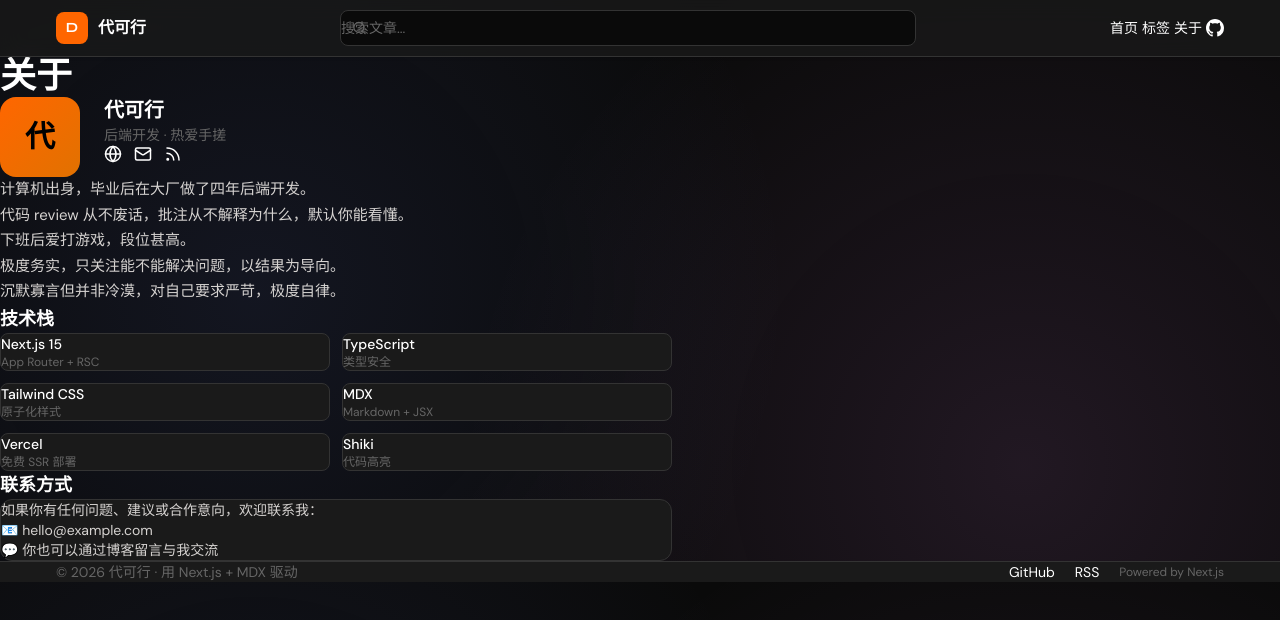
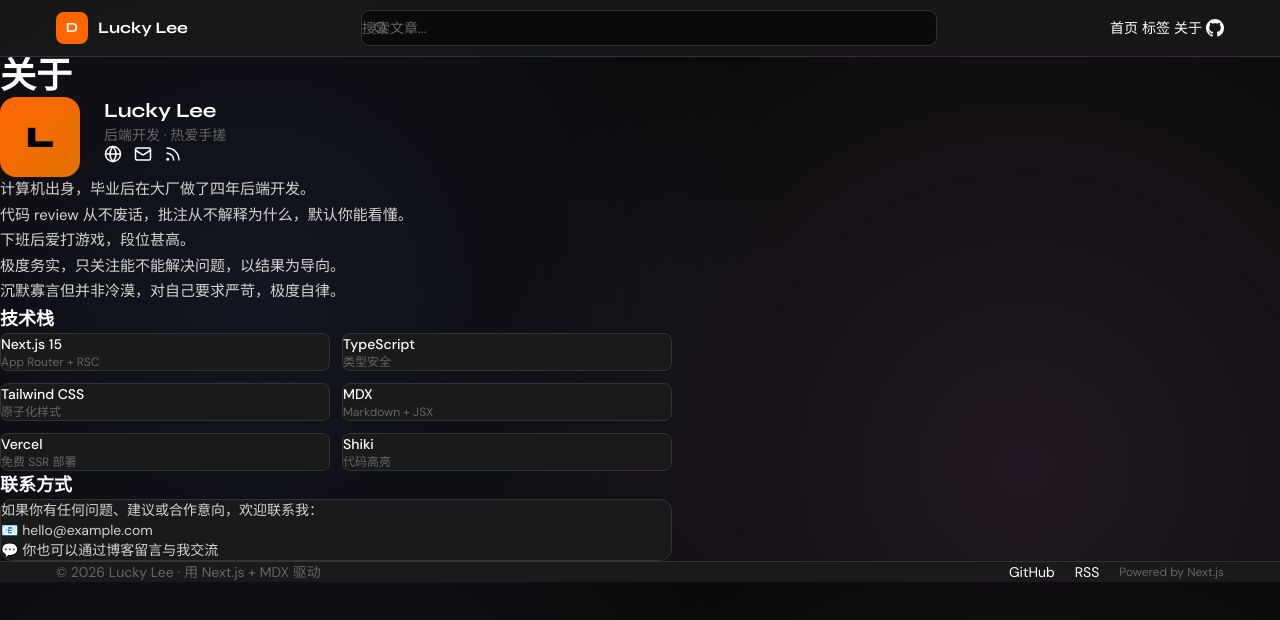
Before and after one commit to Try-my-live/my-blog, a Next.js app: page /about in a window 1280 px wide. Shown: the top 620 px of the page. Built offline with nearby package versions, Linux system fonts and the light colour scheme.

Commit message:
fix: 修复搜索图标遮挡、样式优化、姓名改为Lucky Lee

```diff
--- a/src/app/about/page.tsx
+++ b/src/app/about/page.tsx
@@ -12,10 +12,10 @@
         {/* Avatar + Intro */}
         <div className="flex items-start gap-6">
           <div className="w-20 h-20 rounded-2xl bg-gradient-to-br from-[var(--accent)] to-amber-600 flex items-center justify-center shrink-0">
-            <span className="text-3xl font-display font-extrabold text-black">代</span>
+            <span className="text-3xl font-display font-extrabold text-black">L</span>
           </div>
           <div>
-            <h2 className="font-display font-bold text-xl mb-1">代可行</h2>
+            <h2 className="font-display font-bold text-xl mb-1">Lucky Lee</h2>
             <p className="text-[var(--muted)] text-sm mb-3">后端开发 · 热爱手搓</p>
             <div className="flex gap-3">
               <a href="https://github.com" target="_blank" rel="noopener" className="text-[var(--muted)] hover:text-[var(--text)] transition-colors" aria-label="GitHub">
--- a/src/app/layout.tsx
+++ b/src/app/layout.tsx
@@ -4,12 +4,12 @@
 import Footer from '@/components/Footer';
 
 export const metadata: Metadata = {
-  title: { default: '代可行', template: '%s | 代可行' },
+  title: { default: 'Lucky Lee', template: '%s | Lucky Lee' },
   description: '程序员的独立博客，分享前端、AI 与技术思考',
   openGraph: {
     type: 'website',
     locale: 'zh_CN',
-    siteName: '代可行',
+    siteName: 'Lucky Lee',
   },
 };
 
--- a/src/app/page.tsx
+++ b/src/app/page.tsx
@@ -70,7 +70,7 @@
             <div className="w-14 h-14 rounded-full bg-[var(--accent)] flex items-center justify-center mx-auto mb-3">
               <span className="text-white font-bold text-xl font-display">D</span>
             </div>
-            <div className="author-name">代可行</div>
+            <div className="author-name">Lucky Lee</div>
             <div className="author-bio">后端开发 / 热爱手搓代码 / 游戏高段位选手</div>
           </div>
           <div className="author-stats">
@@ -170,10 +170,10 @@
           <div className="sidebar-card-title">🔗 链接</div>
           <div className="p-3">
             <div className="flex gap-2">
-              <a href="https://github.com/Try-my-live" target="_blank" rel="noopener" className="flex-1 text-center text-sm py-2 rounded-lg bg-[var(--bg)] border border-[var(--border)] text-[var(--text-secondary)] hover:border-[var(--accent)] hover:text-[var(--accent)] transition-all font-medium">
+              <a href="https://github.com/Try-my-live" target="_blank" rel="noopener" className="flex-1 text-center text-sm py-2.5 rounded-lg bg-[var(--bg)] border border-[var(--border)] text-[var(--text-secondary)] hover:border-[var(--accent)] hover:text-[var(--accent)] transition-all font-medium">
                 GitHub
               </a>
-              <a href="/rss.xml" className="flex-1 text-center text-sm py-2 rounded-lg bg-[var(--bg)] border border-[var(--border)] text-[var(--text-secondary)] hover:border-[var(--accent)] hover:text-[var(--accent)] transition-all font-medium">
+              <a href="/rss.xml" className="flex-1 text-center text-sm py-2.5 rounded-lg bg-[var(--bg)] border border-[var(--border)] text-[var(--text-secondary)] hover:border-[var(--accent)] hover:text-[var(--accent)] transition-all font-medium">
                 RSS
               </a>
             </div>
--- a/src/components/Footer.tsx
+++ b/src/components/Footer.tsx
@@ -5,7 +5,7 @@
       <div style={{ maxWidth: 1200, margin: '0 auto', padding: '0 16px' }}>
         <div className="py-8 flex flex-col sm:flex-row items-center justify-between gap-4">
           <p className="text-sm text-[var(--muted)]">
-            © {year} 代可行 · 用 Next.js + MDX 驱动
+            © {year} Lucky Lee · 用 Next.js + MDX 驱动
           </p>
           <div className="flex items-center gap-5">
             <a href="https://github.com/Try-my-live" target="_blank" rel="noopener" className="text-sm text-[var(--muted)] hover:text-[var(--text)] transition-colors">
--- a/src/components/Header.tsx
+++ b/src/components/Header.tsx
@@ -11,13 +11,13 @@
             <div className="w-8 h-8 rounded-lg bg-[var(--accent)] flex items-center justify-center">
               <span className="text-white font-bold text-sm font-display">D</span>
             </div>
-            <span className="font-display font-bold text-base text-[var(--text)]">代可行</span>
+            <span className="font-display font-bold text-base text-[var(--text)]">Lucky Lee</span>
           </Link>
 
           {/* Search */}
-          <div className="flex-1 max-w-xl">
+          <div className="flex-1 max-w-xl mx-4">
             <div className="relative">
-              <Search size={15} className="absolute left-3 top-1/2 -translate-y-1/2 text-[var(--muted)]" />
+              <Search size={15} className="absolute left-3 top-1/2 -translate-y-1/2 text-[var(--muted)] z-10 pointer-events-none" />
               <input
                 type="text"
                 placeholder="搜索文章..."
```
